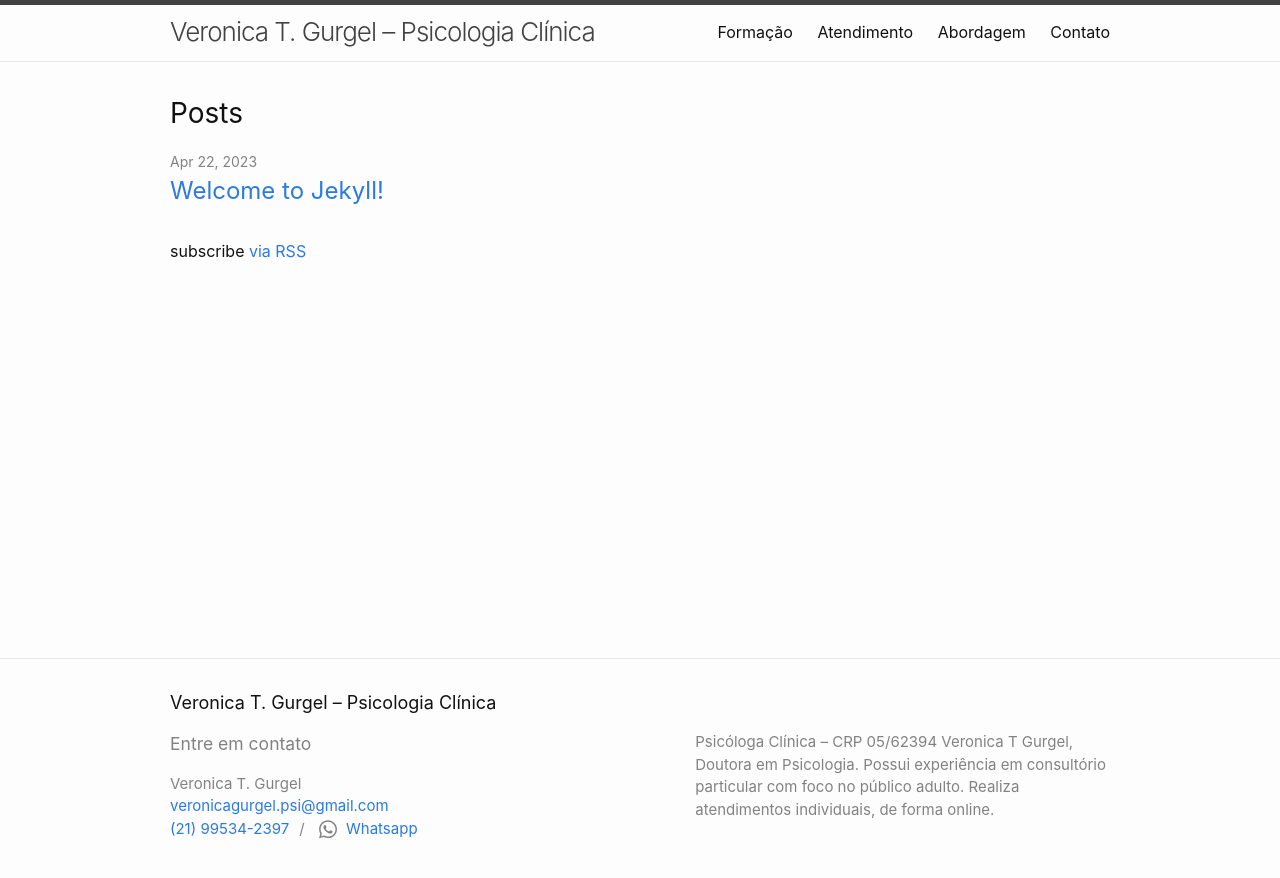
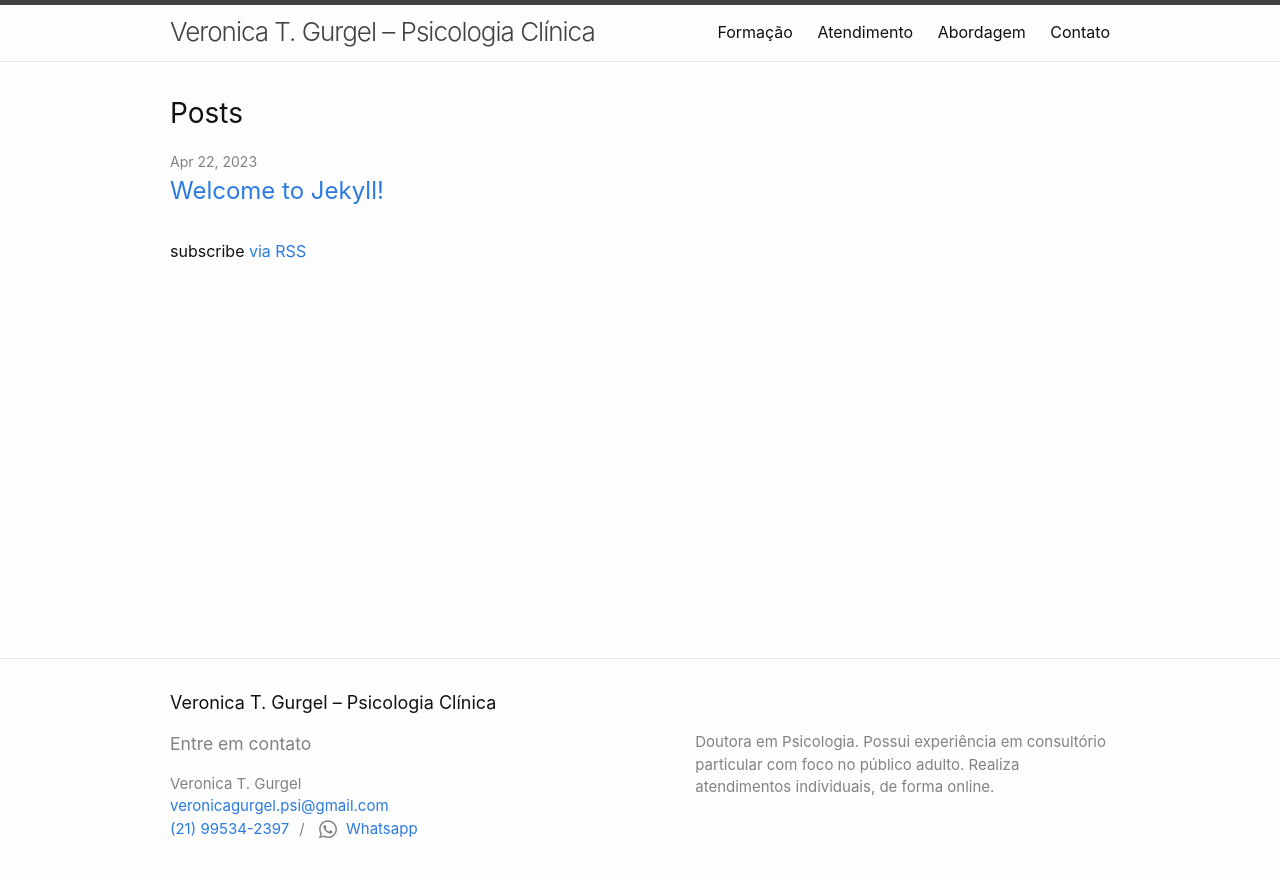
Before and after one commit to PedCoelho/vero-jekyll, a Jekyll site: the page built from index.markdown, in a window 1280 px wide. Shown: the top 878 px of the page. Built offline with Jekyll 4.4.1, drawn with Linux system fonts in a browser that asks for light colours.

Commit message:
refactor(config): update config.yml

```diff
--- a/_config.yml
+++ b/_config.yml
@@ -20,12 +20,12 @@
 
 author: Veronica T. Gurgel
 title: Veronica T. Gurgel – Psicologia Clínica
+subTitle: Psicóloga Clínica – CRP 05/62394
 email: veronicagurgel.psi@gmail.com
 telephone: (21) 99534-2397
 whatsappMessage: Oi, encontrei suas informações de whatsapp no seu site.
 description: >- # this means to ignore newlines until "baseurl:"
-  Psicóloga Clínica – CRP 05/62394
-  Veronica T Gurgel, Doutora em Psicologia. Possui experiência em consultório particular com foco no público adulto. Realiza atendimentos individuais, de forma online.
+  Doutora em Psicologia. Possui experiência em consultório particular com foco no público adulto. Realiza atendimentos individuais, de forma online.
 # baseurl: "/vero-jekyll" # the subpath of your site, e.g. /blog
 baseurl: "/vero-jekyll" # the subpath of your site, e.g. /blog
 # url: "localhost:5500" # the base hostname & protocol for your site, e.g. http://example.com
```
